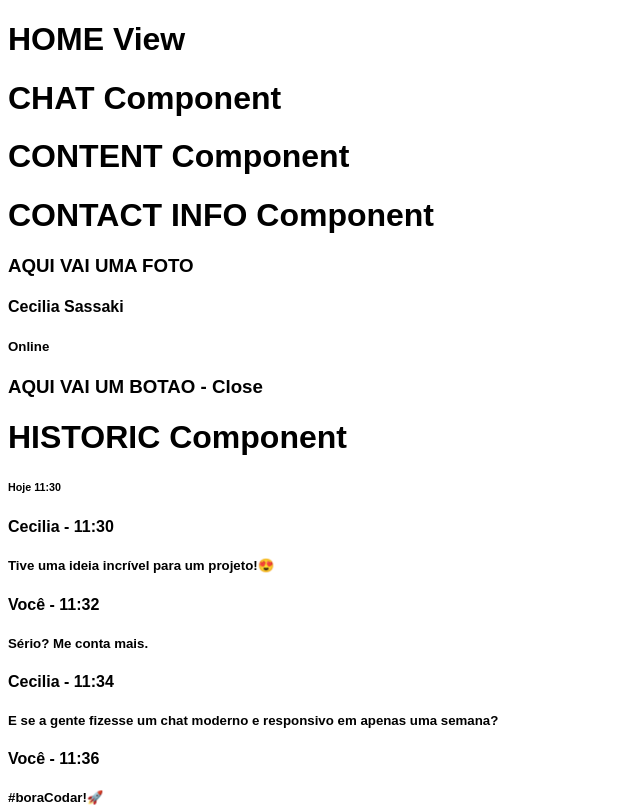
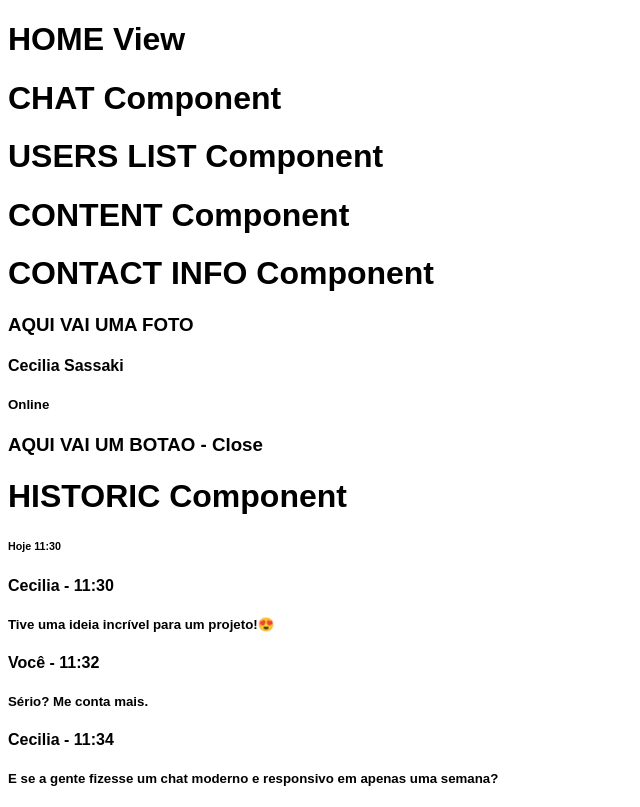
Before and after one commit to marcusviniciusmo/Chat-Bora_Codar_Dev04, a React (Vite) app in the folder frontend/: page / in a window 1280 px wide. Shown: the top 807 px of the page, without its empty margins (0-640 px from the left). Built offline with nearby package versions, Linux system fonts and the light colour scheme.

Commit message:
UsersList component creation

```diff
--- a/frontend/src/components/Chat/index.tsx
+++ b/frontend/src/components/Chat/index.tsx
@@ -1,3 +1,4 @@
+import { UsersList } from "../UsersList";
 import { Content } from "../Content";
 
 export function Chat() {
@@ -5,6 +6,8 @@ export function Chat() {
     <>
       <h1>CHAT Component</h1>
 
+      <UsersList />
+
       <Content />
     </>
   );
--- /dev/null
+++ b/frontend/src/components/UsersList/index.tsx
@@ -0,0 +1,5 @@
+export function UsersList() {
+  return (
+    <h1>USERS LIST Component</h1>
+  );
+};
```
